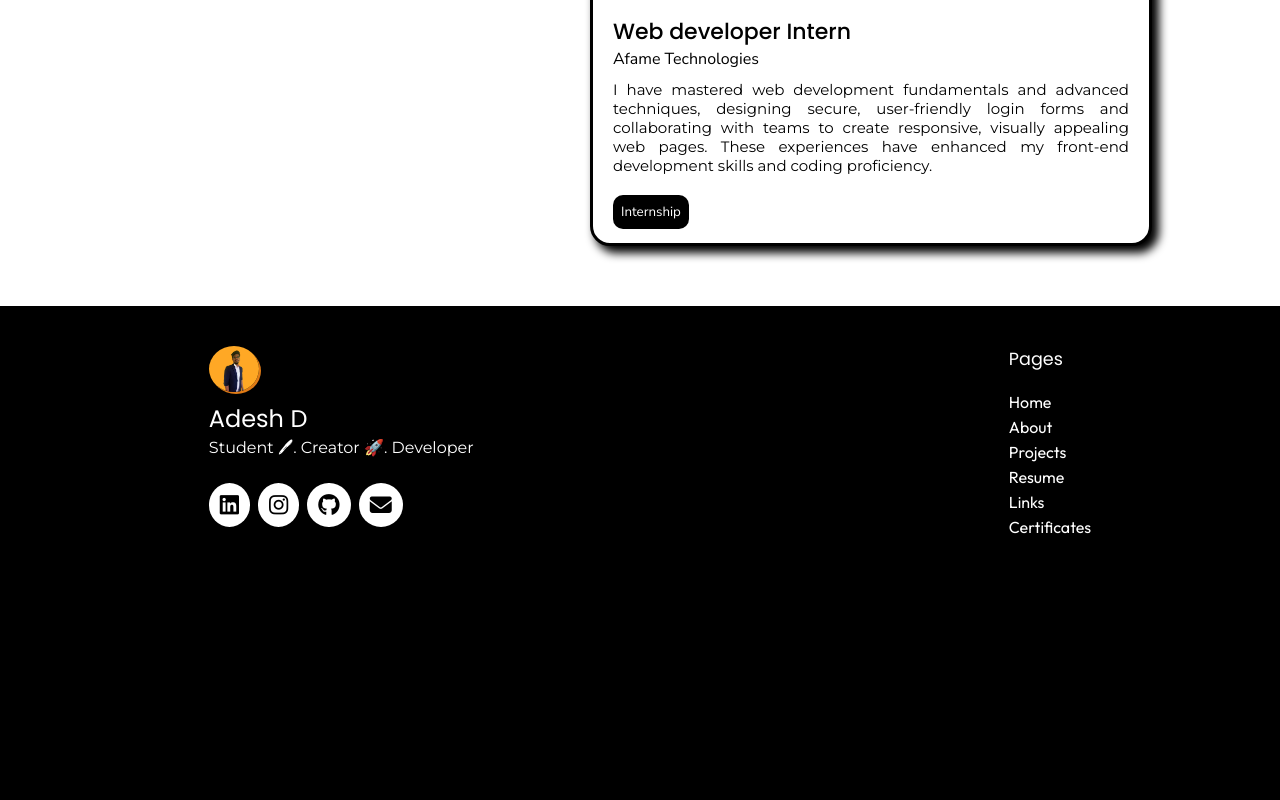
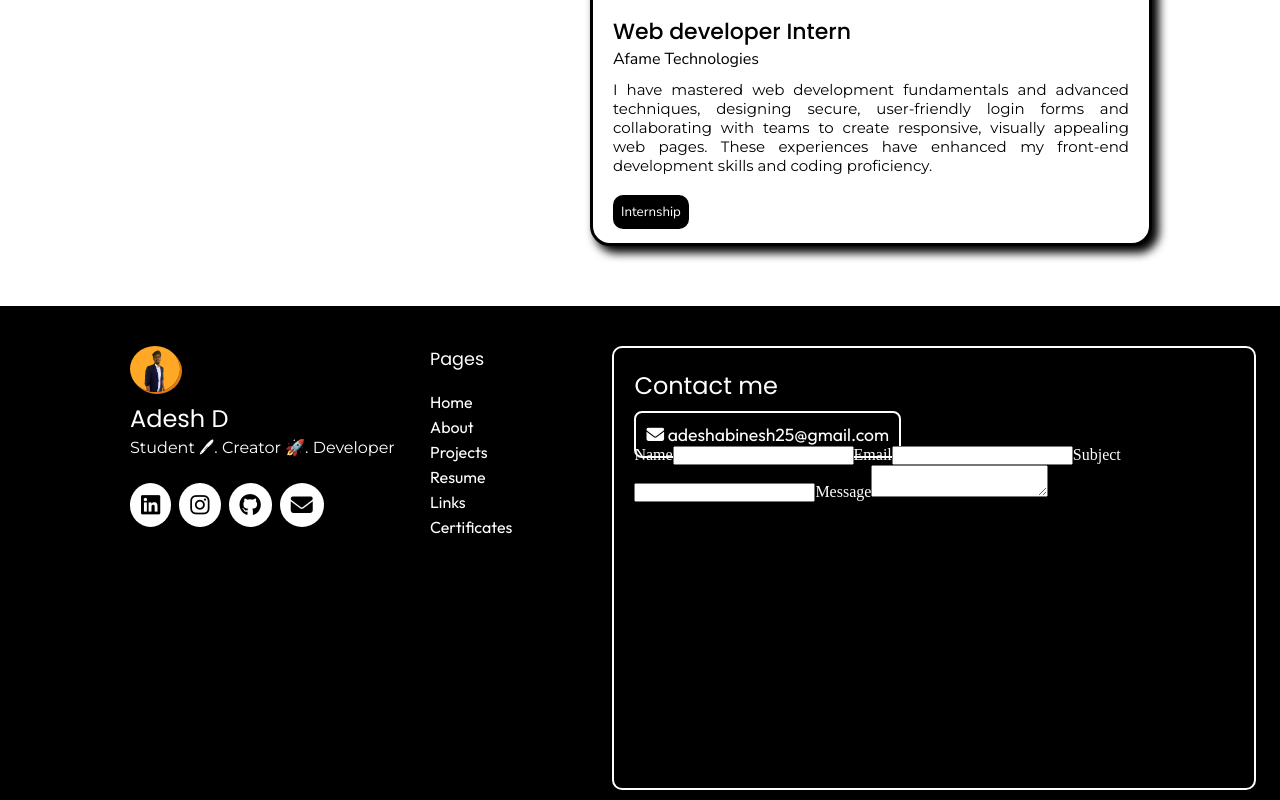
Before and after one commit to Adesh-111/Adesh.dev, a React (Vite) app: page /about in a window 1280 px wide. Shown: the part 6865-7665 px from the top of the page. Before the commit the page ends 7417 px from the top, so only its background shows below. Built offline with nearby package versions, Linux system fonts and the light colour scheme.

Commit message:
Completion of 60% of Footer section

```diff
--- a/src/components/Footer/Footer.css
+++ b/src/components/Footer/Footer.css
@@ -2,12 +2,17 @@
     padding: 10px;
     margin-top: 30px;
     color: white;
+    display: flex;
+    gap: 50px;
 }
 
 .footer-container{
     display: flex;
     justify-content: center;
-    gap: 500px;
+    gap: 0px;
+    margin-left: 100px;
+    margin-right: 100px;
+    width: 100%;
 }
 
 .footer-description{
@@ -64,6 +69,41 @@
     list-style: none;
     padding-bottom: 5px;
     font-family: "Outfit";
+    transition: 0.7s ease;
 }
 
-.footer-pages
+.footer-pages ul li:hover{
+    transform: translate(3px, 0px);
+}
+
+
+.footer-description ul li:hover{
+    background-color: orange;
+    color: white;
+    box-shadow: 3px 3px 0px 0px white;
+    transform: translate(0px,-3px);
+}
+
+.footer .contact{
+    margin-left: 100px;
+    border: 2px solid white;
+    padding: 20px;
+    border-radius: 10px;
+    width: 600px;
+    height: 400px;
+}
+
+.contact h3{
+    font-family: "Poppins";
+    font-size: 1.5rem;
+    font-weight: 400;
+    margin-bottom: 20px;
+}
+
+.contact a{
+    font-family: "Outfit";
+    border: 2px solid white;
+    padding: 10px;
+    border-radius: 8px;
+    font-size: 1.1rem;
+}
--- a/src/components/Footer/Footer.jsx
+++ b/src/components/Footer/Footer.jsx
@@ -15,16 +15,16 @@ function Footer() {
             <div>
               <ul>
                 <li>
-                <i className="fa-brands fa-linkedin"></i>
+                  <i className="fa-brands fa-linkedin"></i>
                 </li>
                 <li>
-                <i className="fa-brands fa-instagram"></i>
+                  <i className="fa-brands fa-instagram"></i>
                 </li>
                 <li>
-                <i className="fa-brands fa-github"></i>
+                  <i className="fa-brands fa-github"></i>
                 </li>
                 <li>
-                <i className="fa-solid fa-envelope"></i>
+                  <i className="fa-solid fa-envelope"></i>
                 </li>
               </ul>
             </div>
@@ -52,6 +52,22 @@ function Footer() {
               </li>
             </ul>
           </div>
+          <div className="contact">
+            <h3>Contact me</h3>
+            <a href="mailto: adeshabinesh25@gmail.com">
+            <i className="fa-solid fa-envelope"></i> adeshabinesh25@gmail.com
+            </a>
+            <form action="">
+              <label>Name</label>
+              <input type="text" />
+              <label htmlFor="email">Email</label>
+              <input type="text" />
+              <label htmlFor="Subject">Subject</label>
+              <input type="text" />
+              <label htmlFor="Message">Message</label>
+              <textarea name="" id=""></textarea>
+            </form>
+          </div>
         </div>
       </div>
     </>
```
